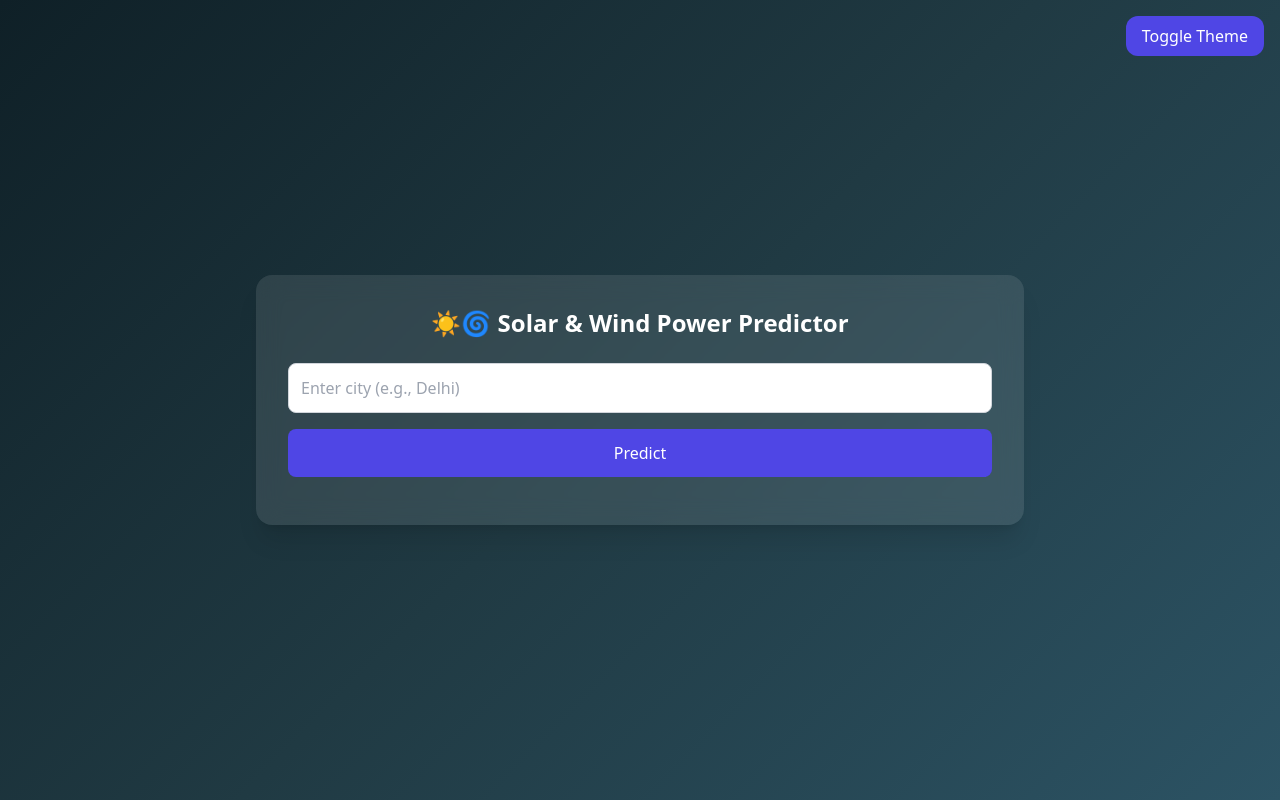
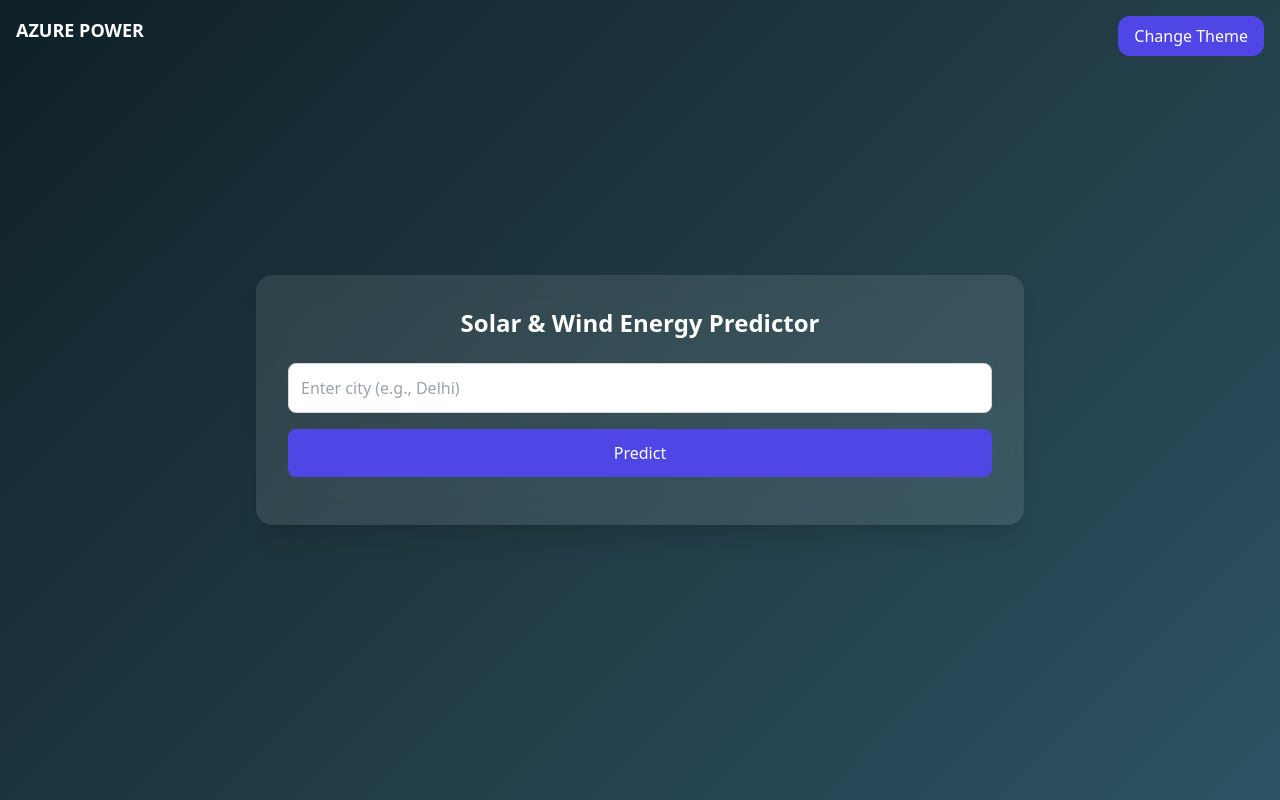
Before and after one commit to Anindaborah/CyFuture-Hackathon, a plain HTML site: page static/index.html in a window 1280 px wide. Drawn offline with nearby package versions, Linux system fonts and the light colour scheme.

Commit message:
Final Commit

```diff
--- a/static/index.html
+++ b/static/index.html
@@ -44,15 +44,16 @@
 </head>
 <body class="min-h-screen flex items-center justify-center px-4 relative">
 
-  <!-- Theme Toggle Button -->
+  <!-- Header -->
+  <div class="absolute top-4 left-4 text-white text-lg font-bold hidden sm:block">AZURE POWER</div>
   <button onclick="toggleTheme()"
           class="absolute top-4 right-4 bg-indigo-600 hover:bg-indigo-500 text-white px-4 py-2 rounded-xl">
-    Toggle Theme
+    Change Theme
   </button>
 
   <!-- Main Card -->
   <div class="glass w-full max-w-3xl p-8 rounded-2xl shadow-xl">
-    <h1 class="text-2xl font-bold mb-6 text-center">☀️🌀 Solar & Wind Power Predictor</h1>
+    <h1 class="text-2xl font-bold mb-6 text-center">Solar & Wind Energy Predictor</h1>
 
     <!-- Input -->
     <div class="relative">
```
